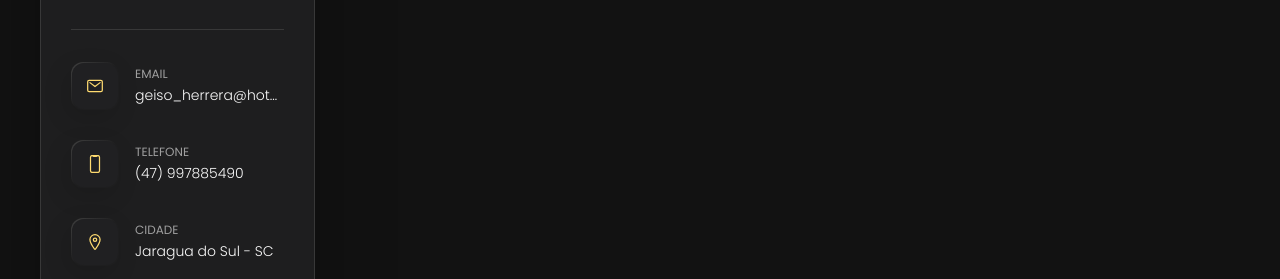
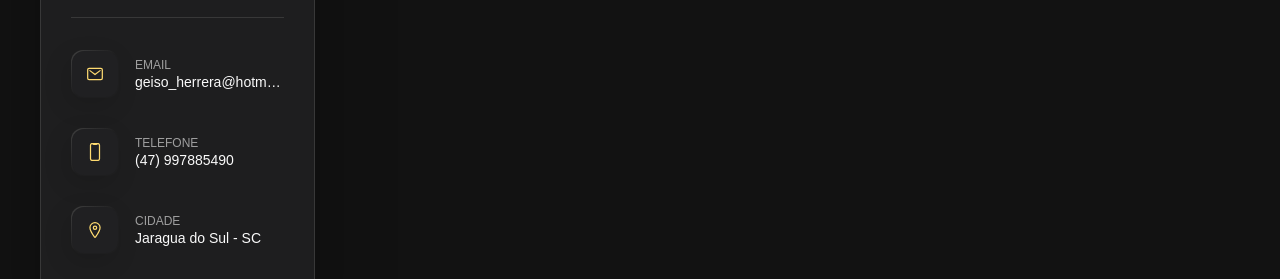
Before and after one commit to Geiso-Herrera/Geiso-Herrera.github.io, a plain HTML site: page index.html in a window 1280 px wide. Shown: the part 344-623 px from the top of the page. Drawn offline with nearby package versions, Linux system fonts and the light colour scheme; a script that the page names is missing.

Commit message:
Update index.html

```diff
--- a/index.html
+++ b/index.html
@@ -14,7 +14,6 @@
   <link rel="sitemap" type="application/xml" title="Saksham Shekher" href="/sitemap.xml"/>
   <link rel="stylesheet" href="https://geiso-herrera.github.io/style.css">
   <script src="https://geiso-herrera.github.io/scripts.js"> </script>
-  <link href="https://fonts.googleapis.com/css2?family=Poppins:wght@300;400;500;600&display=swap" rel="stylesheet">
 </head>
 
 <body>
```
